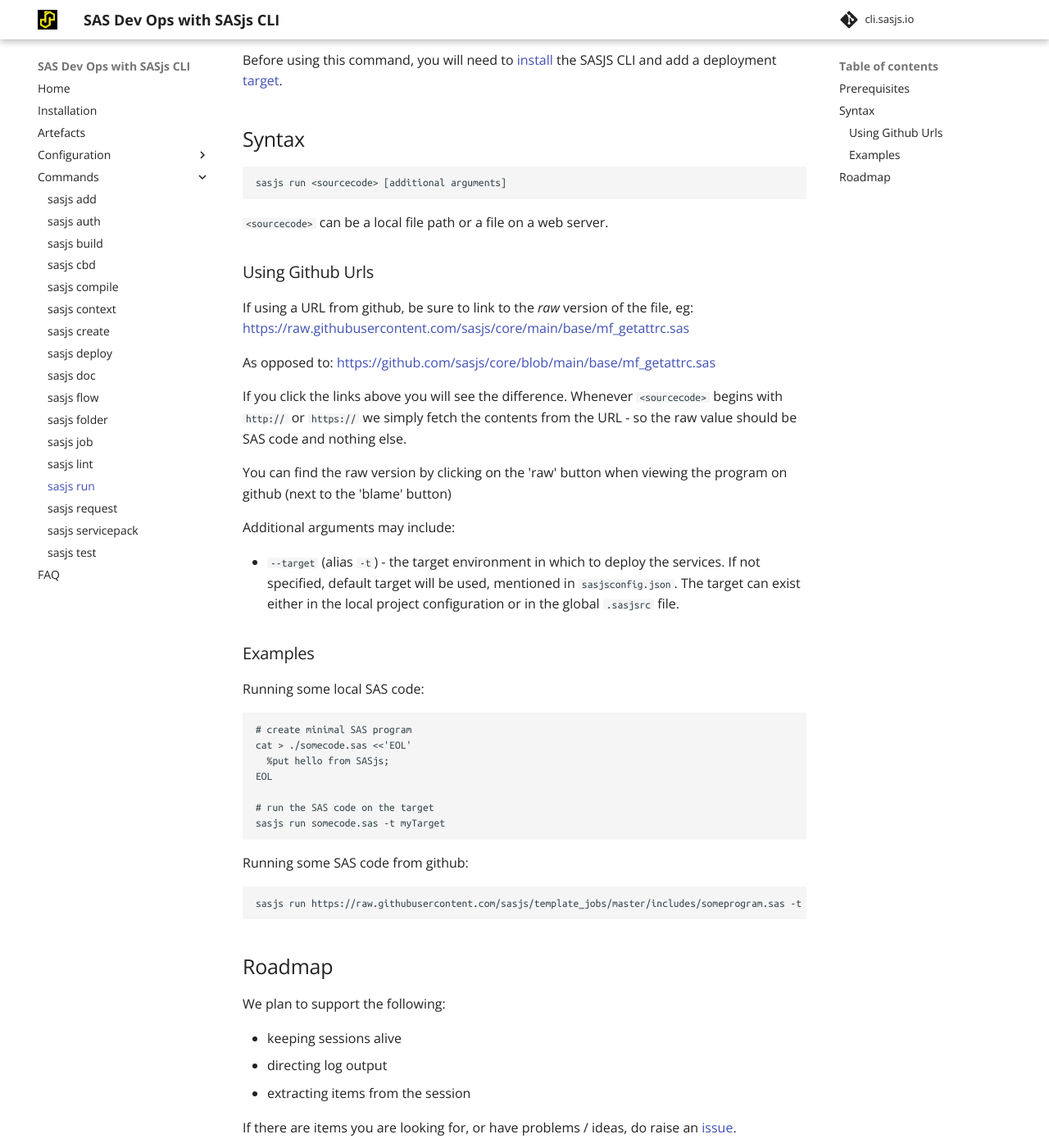
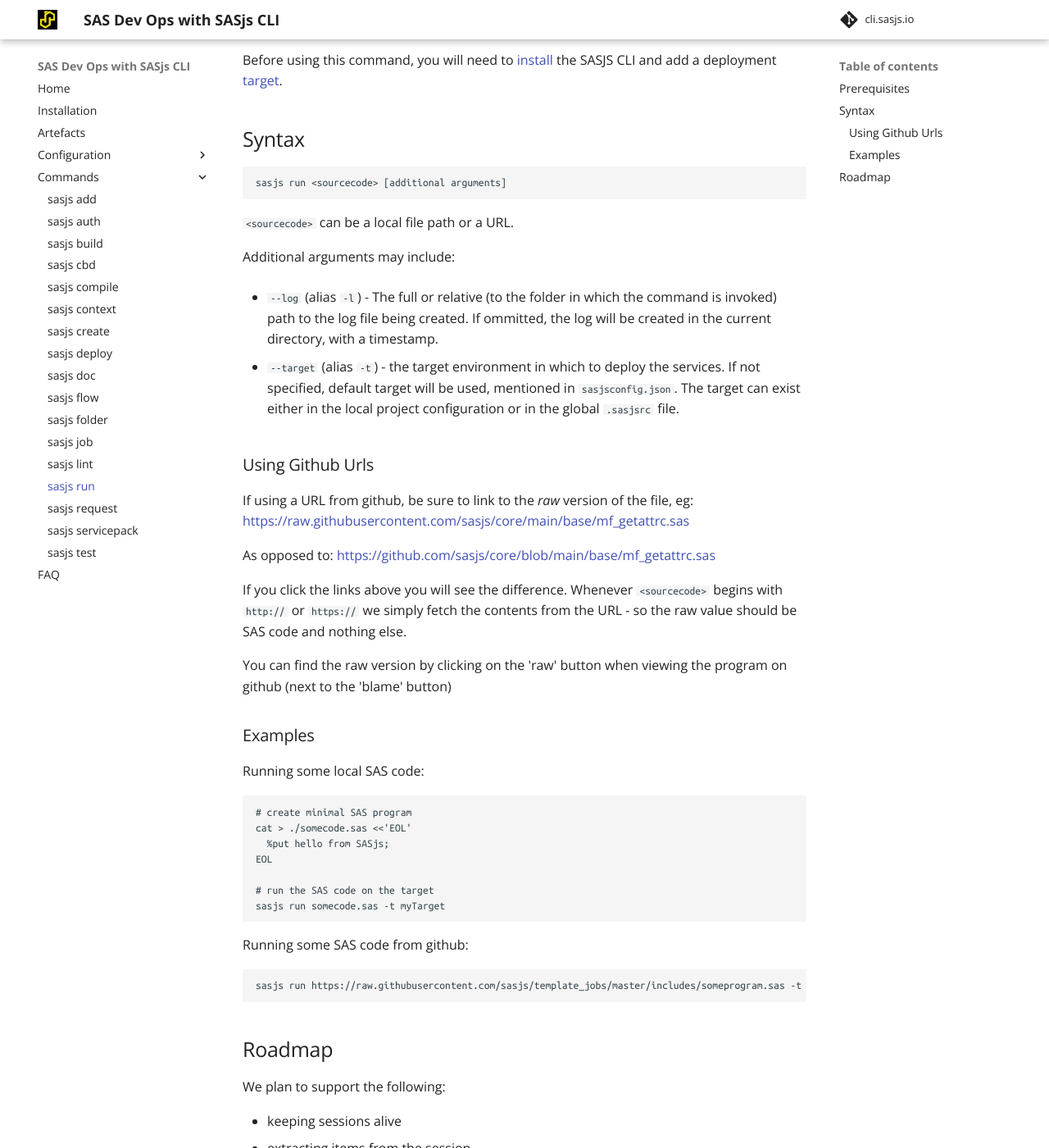
Before and after one commit to sasjs/cli.sasjs.io, an MkDocs documentation site: the page built from docs/run.md, in a window 1280 px wide and 1400 px high, scrolled down 597 px. Shown: the whole window at 82% size. Built offline with MkDocs 1.6.1 and Material for MkDocs 9.7.7, drawn with Linux system fonts in a browser that asks for light colours; comment, search, counter and statistics services are not loaded.

Commit message:
Update run.md

````diff
--- a/docs/run.md
+++ b/docs/run.md
@@ -26,7 +26,13 @@
 sasjs run <sourcecode> [additional arguments]
 ```
 
-`<sourcecode>` can be a local file path or a file on a web server.
+`<sourcecode>` can be a local file path or a URL.
+
+Additional arguments may include:
+
+- `--log` (alias `-l`) - The full or relative (to the folder in which the command is invoked) path to the log file being created.  If ommitted, the log will be created in the current directory, with a timestamp.
+
+- `--target` (alias `-t`) - the target environment in which to deploy the services. If not specified, default target will be used, mentioned in `sasjsconfig.json`. The target can exist either in the local project configuration or in the global `.sasjsrc` file.
 
 ### Using Github Urls
 
@@ -69,7 +69,6 @@
 We plan to support the following:
 
 - keeping sessions alive
-- directing log output
 - extracting items from the session
 
 If there are items you are looking for, or have problems / ideas, do raise an [issue](https://github.com/sasjs/cli/issues).
````
Also changed, not shown: other parts of docs/run.md (+0 -6 lines).
